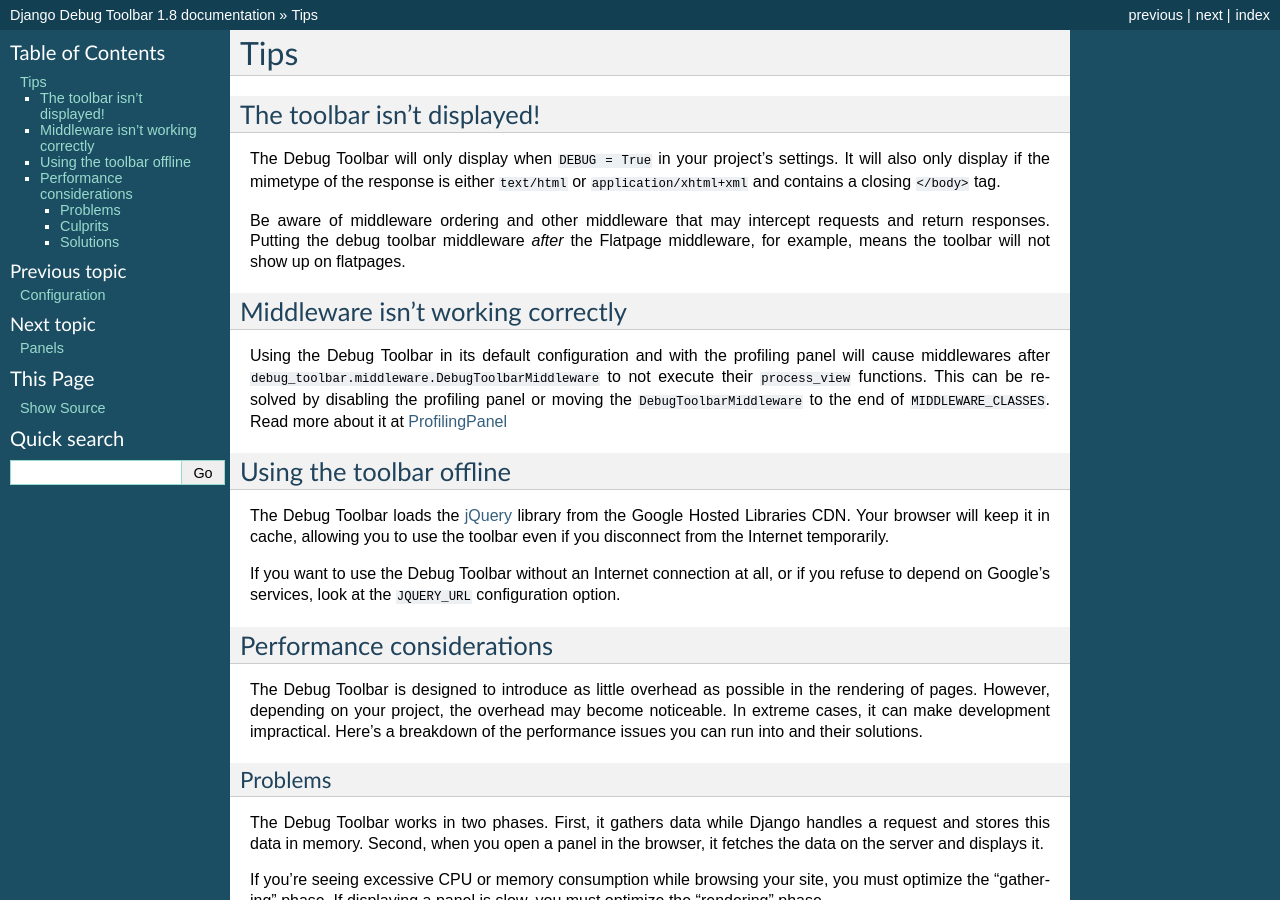
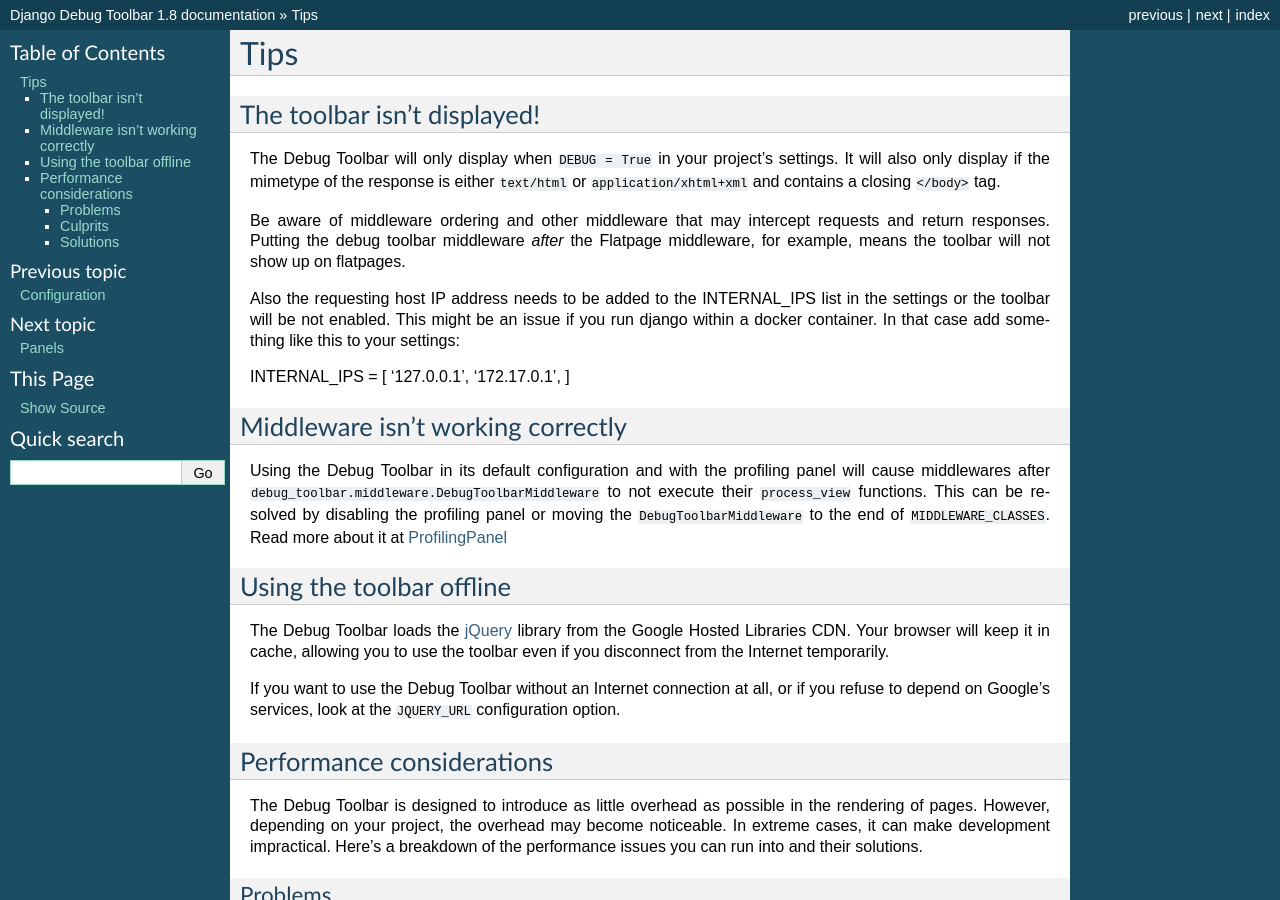
Before and after one commit to jazzband/django-debug-toolbar, a Sphinx documentation site: the page built from docs/tips.rst, in a window 1280 px wide and 900 px high. Built offline with Sphinx 7.4.7, drawn with Linux system fonts in a browser that asks for light colours.

Commit message:
tip for toolbar in docker
Added tip for toolbar not being enabled when django is run in a docker container

```diff
--- a/docs/tips.rst
+++ b/docs/tips.rst
@@ -13,6 +13,14 @@
 requests and return responses. Putting the debug toolbar middleware *after*
 the Flatpage middleware, for example, means the toolbar will not show up on
 flatpages.
+
+Also the requesting host IP address needs to be added to the INTERNAL_IPS
+list in the settings or the toolbar will be not enabled. This might be an
+issue if you run django within a docker container. In that case add
+something like this to your settings:
+
+INTERNAL_IPS = [ '127.0.0.1', '172.17.0.1', ]
+
 
 Middleware isn't working correctly
 ----------------------------------
```
